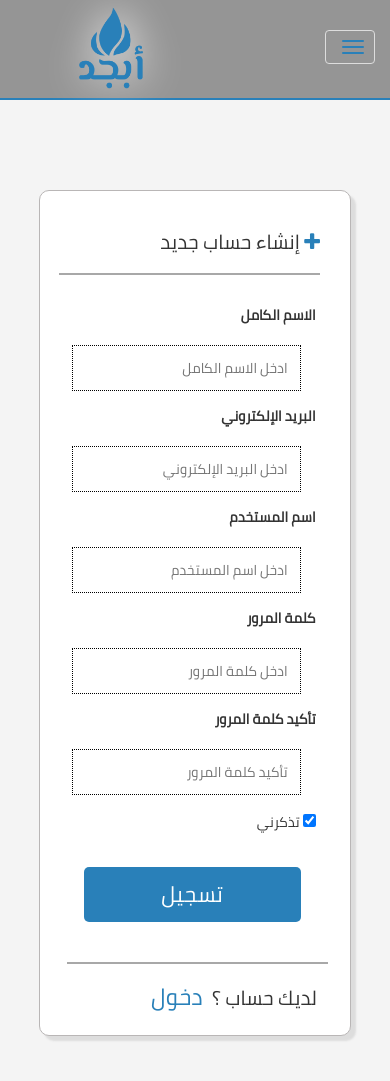
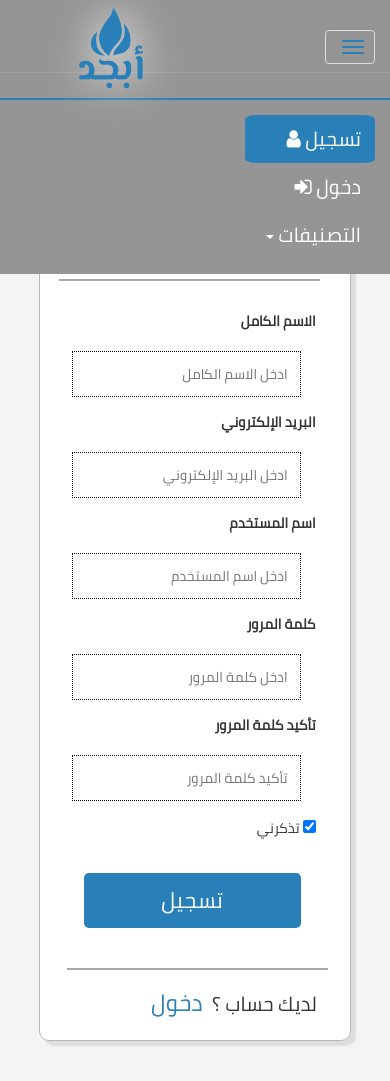
Before and after one commit to theyousry/Abjd, a PHP site: page /sign-up.html in a window 390 px wide, after a click on "Toggle navigation". Shown: the top 1081 px of the page. Run offline with PHP 8.4, Linux system fonts and the light colour scheme.

Commit message:
last-sign-up002

```diff
--- a/site images/desktop.ini
+++ /dev/null
@@ -1,4 +0,0 @@
-[.ShellClassInfo]
-InfoTip=This folder is shared online.
-IconFile=C:\Program Files (x86)\Google\Drive\googledrivesync.exe
-IconIndex=16
--- a/site/css/sign-up.css
+++ b/site/css/sign-up.css
@@ -7,7 +7,7 @@
 
 .form {
 
-    width: 40%;
+    width: 50%;
     background-color: #fff;
     margin: 190px auto ;
     padding: 10px;
@@ -58,6 +58,11 @@
     width: 90%;
     font-size: 22px;
 }
+button:hover {
+    background-color: #4FD1D9;
+    color:#fff;
+    transition: all 0.5s ease-in-out;
+}
 
 .form h4{
     width: 90%;
@@ -77,7 +82,7 @@
 }
     .form h2{
         width: 90%;
-        font-size: 20px;
+        font-size: 25px;
         margin:20px ;
         padding: 10px 0px 20px 0px;
         border-bottom: 2px solid rgb(168, 168, 168);
@@ -85,6 +90,28 @@
 
  @media (max-width: 768px)
  {
+    .navbar-nav {
+        margin-top: 28px;
+        padding: 15px;
+        background-color: #959595;
+    }
+    .navbar-default .navbar-nav > li > a {
+        font-size: 20px;
+        width: auto;
+        padding: 14px;
+
+    }
+    .signin {
+        width: 36%;
+    }
+    .navbar-default .navbar-nav .open .dropdown-menu>li>a
+    {
+        color: #fff;
+        text-align: right;
+        font-size: 18px;
+        padding: 9px;
+
+    }
 
     .navbar-toggle {
         width: 50px;
--- a/site/index.html
+++ b/site/index.html
@@ -20,7 +20,7 @@
     <div class="container">
       <div class="clearfix"></div>
 
-      <a class="navbar-brand navbar-right" href="index">
+      <a class="navbar-brand navbar-right" href="#">
         <img alt="Brand" style="display: inline-block;  height: 800%; margin-top: -46px" src="images/Logo3.png">
       </a>
       <div class="navbar-header">
--- a/site/sign-up.html
+++ b/site/sign-up.html
@@ -40,10 +40,10 @@
       <div class="collapse navbar-collapse" id="abjaaad">
 
         <ul class="nav navbar-nav navbar-left">
-          <li class="signin"><a href="#">تسجيل <i class="fa fa-user"></i></a></li>
+          <li class="signin"><a href="sign-up.html">تسجيل <i class="fa fa-user"></i></a></li>
           <li><a href="#">دخول <i class="fa fa-sign-in"></i></a></li>
           <li class="dropdown">
-            <a href="#" class="dropdown-toggle" data-toggle="dropdown" role="button" aria-haspopup="true" aria-expanded="false">التصنيفات <span class="caret"></span></a>
+            <a href="" class="dropdown-toggle" data-toggle="dropdown" role="button" aria-haspopup="true" aria-expanded="false">التصنيفات <span class="caret"></span></a>
             <ul class="dropdown-menu">
               <li><a href="#">برمجه الويب</a></li>
               <li><a href="#">برمجه الهاتف</a></li>
@@ -51,9 +51,9 @@
               <li><a href="#">قواعد البيانات</a></li>
             </ul>
           </li>
-        </ul>
-      </div><!-- /.navbar-collapse -->
-    </div><!-- /.container -->
+         </ul>
+       </div><!-- /.navbar-collapse -->
+     </div><!-- /.container -->
   </nav>
 
   <!-- end of navbar -->
@@ -82,7 +82,7 @@
 
                     <input type="checkbox" checked="checked"> تذكرني
 
-                     <button type="submit" class="signupbtn"> تسجيل </button>
+                    <button type="submit" class="signupbtn"> تسجيل </button>
             </div>
         </form>
         <h4>  لديك حساب ؟ <a href="#"> دخول </a></h4>
@@ -117,6 +117,11 @@
 
   </section>
   <!-- end of footer -->
+  <script src="js/jquery-3.2.1.min.js"></script>
+  <script src="js/bootstrap.min.js"></script>
+  <script src="js/main.js"></script>
+  <script src="js/wow.min.js"></script>
+  <script> new WOW().init(); </script>
 
 
 
```
Also changed, not shown: 1 other file.
